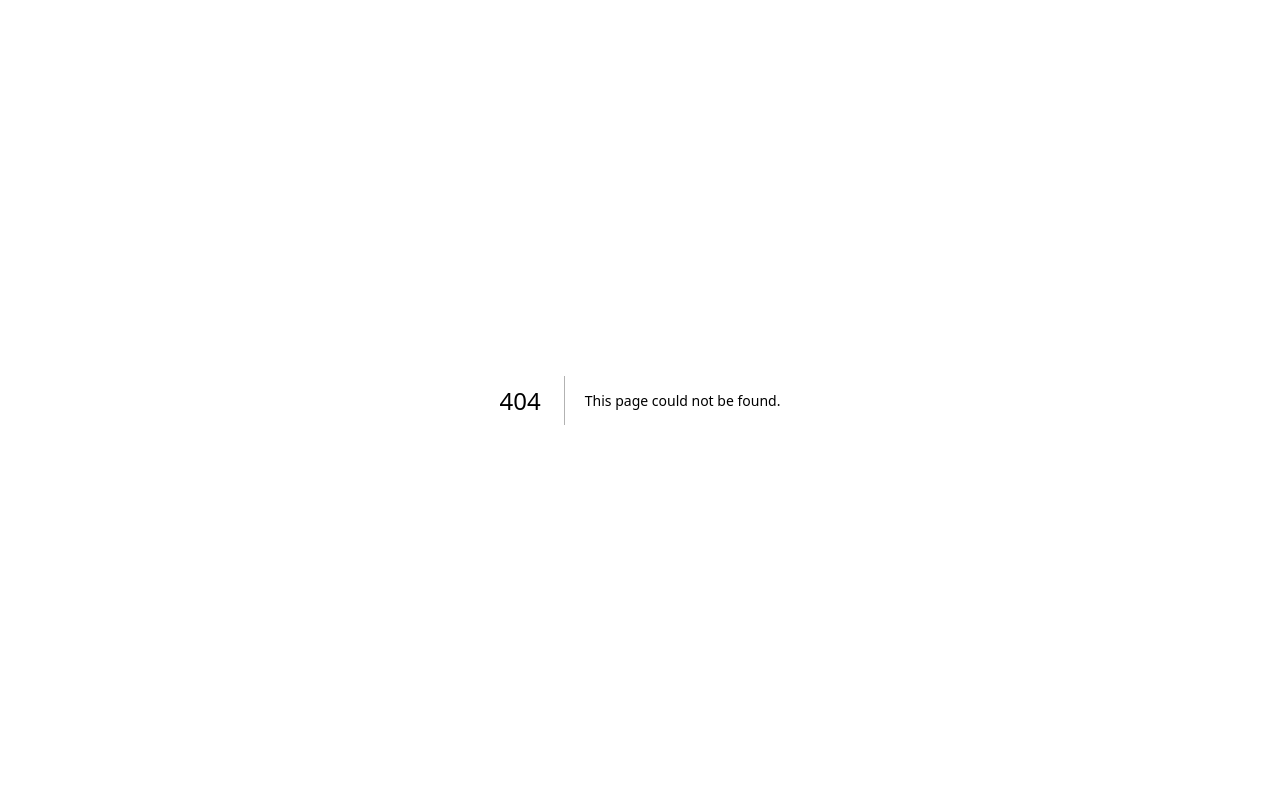
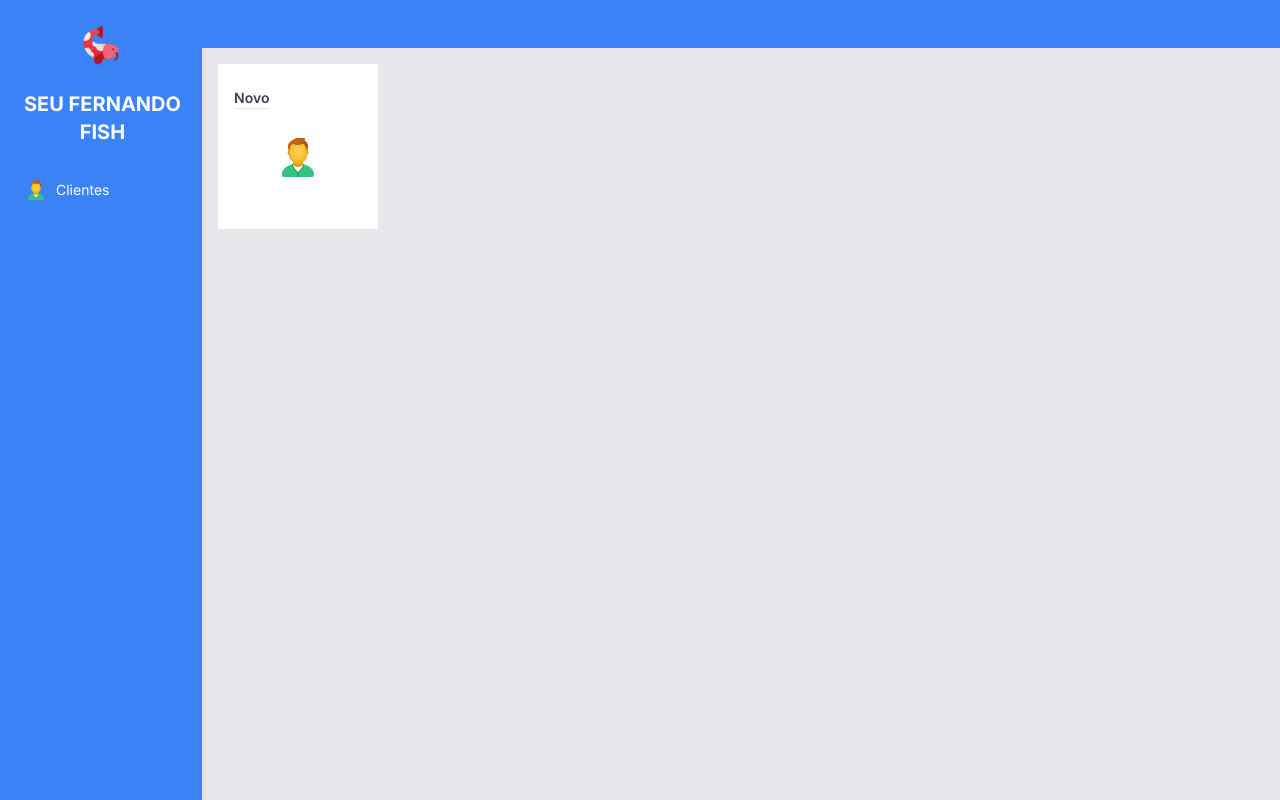
Before and after one commit to gr-Soares/pesqueiro_client, a Next.js app: page /cliente in a window 1280 px wide. Before the commit this address had no page. Built offline with nearby package versions, Linux system fonts and the light colour scheme.

Commit message:
Ajustes cards

```diff
--- /dev/null
+++ b/src/app/cliente/page.tsx
@@ -0,0 +1,9 @@
+import { CardLink } from "@/components/card";
+
+export default function Cliente() {
+    return (
+        <>
+            <CardLink href="#" image="/icons/icons8-client-48.png" title="Novo" />
+        </>
+    );
+}
--- a/src/app/layout.tsx
+++ b/src/app/layout.tsx
@@ -1,4 +1,7 @@
 import type { Metadata } from "next";
+import Image from "next/image"
+import { Header } from "@/components/header";
+import { Sidebar } from "@/components/sidebar";
 import { Inter } from "next/font/google";
 import "./globals.css";
 
@@ -16,7 +19,31 @@ export default function RootLayout({
 }>) {
   return (
     <html lang="pt-br">
-      <body className={inter.className}>{children}</body>
+      <body className={inter.className}>
+        <main className="relative h-screen overflow-hidden bg-gray-200">
+          <div className="flex items-start justify-between">
+            <div className="relative hidden h-screen shadow-lg lg:block w-60">
+              <div className="h-full bg-blue-500">
+                <div className="flex justify-center items-center align-middle pt-6">
+                  <Image src={"/icons/icons8-fish-48.png"} alt={""} width="42" height="642" />
+                </div>
+                <div className="flex items-center pt-6 ml-6">
+                  <p className="text-xl font-bold text-center text-white">
+                    SEU FERNANDO <br /> FISH
+                  </p>
+                </div>
+                <Sidebar />
+              </div>
+            </div>
+            <div className="flex flex-col w-full md:space-y-4">
+              <Header />
+              <div className="flex flex-col items-center w-full my-6 space-y-4 md:space-x-4 md:space-y-0 md:flex-row pl-4">
+                {children}
+              </div>
+            </div>
+          </div>
+        </main>
+      </body>
     </html>
   );
 }
--- a/src/app/page.tsx
+++ b/src/app/page.tsx
@@ -1,33 +1,7 @@
-import Image from "next/image"
-import { Header } from "@/components/header";
-import { Sidebar } from "@/components/sidebar";
+
 
 export default function Home() {
   return (
-
-    <main className="relative h-screen overflow-hidden bg-gray-200">
-      <div className="flex items-start justify-between">
-        <div className="relative hidden h-screen shadow-lg lg:block w-60">
-          <div className="h-full bg-blue-500">
-            <div className="flex justify-center items-center align-middle pt-6">
-              <Image src={"/icons/icons8-fish-48.png"} alt={""} width="42" height="642" />
-            </div>
-            <div className="flex items-center pt-6 ml-6">
-              <p className="text-xl font-bold text-center text-white">
-                SEU FERNANDO <br /> FISH
-              </p>
-            </div>
-            <Sidebar />
-          </div>
-        </div>
-        <div className="flex flex-col w-full md:space-y-4">
-          <Header />
-          <div className="h-screen px-4 pb-24 overflow-auto md:px-6">
-
-          </div>
-        </div>
-      </div>
-    </main>
-
+    <></>
   );
 }
--- a/src/components/card.tsx
+++ b/src/components/card.tsx
@@ -12,14 +12,14 @@ export const CardLink = (props: CardLinkProps) => {
 
     return (
         <Link href={props.href}>
-            <div className="w-full">
-                <div className="relative w-full px-4 py-6 bg-white shadow-lg dark:bg-gray-700">
-                    <p className="text-sm font-semibold text-gray-700 border-b border-gray-200 w-max dark:text-white">
+            <div className="w-40">
+                <div className="relative w-full px-4 py-6 bg-white shadow-l">
+                    <p className="text-sm font-semibold text-gray-700 border-b border-gray-200 w-max">
                         {props.title}
                     </p>
-                    <div className="flex items-end my-6 space-x-2">
+                    <div className="flex items-center justify-center my-6 space-x-2">
                         <span>
-                            {props.image ? <Image src={props.image} alt={""} width="68" height="68" /> : <></>}
+                            {props.image ? <Image src={props.image} alt={""} width="48" height="48" /> : <></>}
                         </span>
                     </div>
                 </div>
--- a/src/components/sidebar.tsx
+++ b/src/components/sidebar.tsx
@@ -28,7 +28,7 @@ export const Sidebar = () => {
     return (
         <nav className="mt-6">
             <div>
-                <SideBarItem href="/" title="Clientes" image="/icons/icons8-client-48.png" />
+                <SideBarItem href="/cliente" title="Clientes" image="/icons/icons8-client-48.png" />
             </div>
         </nav>
     )
```
